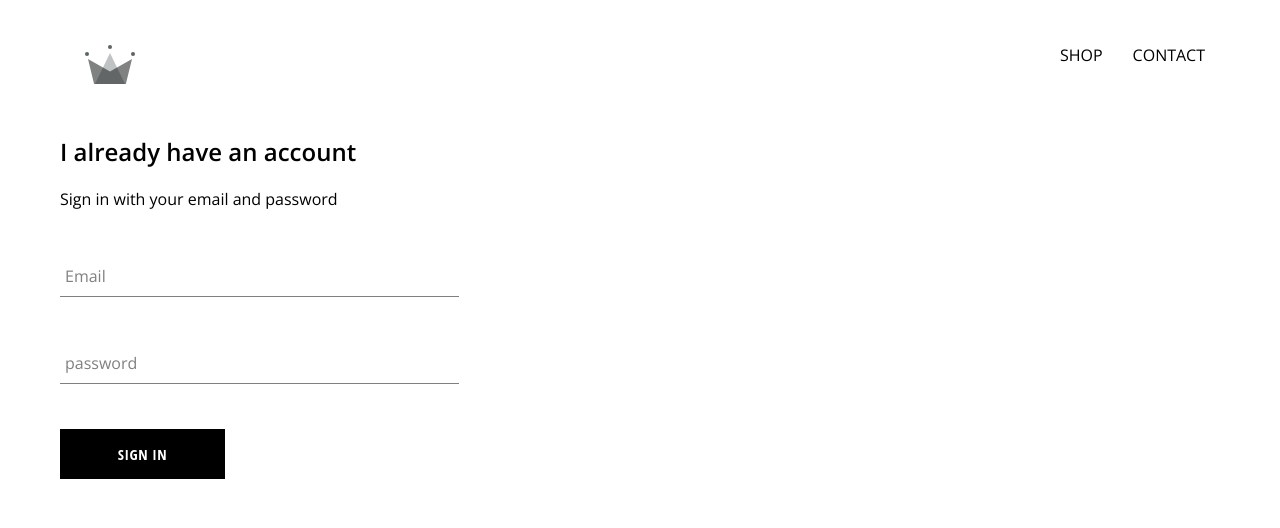
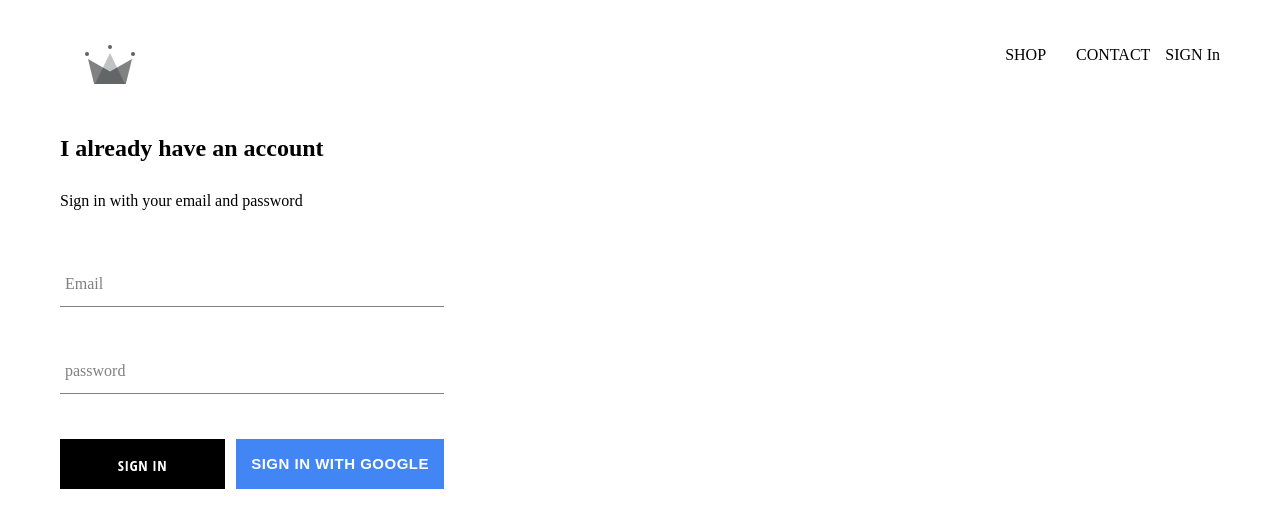
Before and after one commit to moamen2020/crow-clothing, a React (Create React App) app: page /signin in a window 1280 px wide. Shown: the top 528 px of the page. Built offline with nearby package versions, Linux system fonts and the light colour scheme; no server answers.

Commit message:
install firebase into application, create sign in page with sign in component and sign in with google

```diff
--- a/package.json
+++ b/package.json
@@ -6,6 +6,7 @@
     "@testing-library/jest-dom": "^5.11.9",
     "@testing-library/react": "^11.2.3",
     "@testing-library/user-event": "^12.6.2",
+    "firebase": "^8.2.4",
     "node-sass": "^4.14.1",
     "react": "^17.0.1",
     "react-dom": "^17.0.1",
--- a/src/App.css
+++ b/src/App.css
@@ -1,5 +1,5 @@
 body {
-  font-family: "Open Sans", sans-serif;
+  font-family: "Open Sans" Condensed;
   padding: 20px 60px;
 }
 
@@ -7,3 +7,7 @@ a {
   text-decoration: none;
   color: black;
 }
+
+* {
+  box-sizing: border-box;
+}
--- a/src/App.js
+++ b/src/App.js
@@ -1,4 +1,4 @@
-import React from "react";
+import React, { Component } from "react";
 import { Route, Switch } from "react-router-dom";
 
 import "./App.css";
@@ -8,11 +8,36 @@ import Header from "./components/header/header-component";
 import HomePage from "./pages/homepage/homepage-component";
 import ShopPage from "./pages/shop/shop-component";
 import SignInAndSignUpPage from "./pages/sign-in-and-sign-up/sign-in-and-sign-up-component";
+import { auth } from "./firebase/firebase.utils";
 
-function App() {
+class App extends Component {
+  constructor() {
+    super();
+
+    this.state = {
+      currentUser: null,
+    };
+  }
+
+  unsubscrubeFromAuth = null;
+
+  componentDidMount() {
+    this.unsubscrubeFromAuth = auth.onAuthStateChanged((user) => {
+      this.setState({
+        currentUser: user,
+      });
+      console.log(user);
+    });
+  }
+
+  componentWillUnmount() {
+    this.unsubscrubeFromAuth();
+  }
+
+  render() {
     return (
       <div>
-      <Header />
+        <Header currentUser={this.state.currentUser} />
         <Switch>
           <Route exact path="/" component={HomePage} />
           <Route path="/shop" component={ShopPage} />
@@ -21,5 +46,6 @@ function App() {
       </div>
     );
   }
+}
 
 export default App;
--- a/src/components/custom-button/custom-button-styles.scss
+++ b/src/components/custom-button/custom-button-styles.scss
@@ -4,7 +4,7 @@
   height: 50px;
   letter-spacing: 0.5px;
   line-height: 50px;
-  padding: 0 35px 0 35px;
+  padding: 0 10px 0 10px;
   font-size: 15px;
   background-color: black;
   color: white;
@@ -13,6 +13,8 @@
   font-weight: bolder;
   border: none;
   cursor: pointer;
+  margin-right: 3px;
+  border: 1px solid black;
 
   &:hover {
     background-color: white;
--- a/src/components/header/header-component.js
+++ b/src/components/header/header-component.js
@@ -1,11 +1,13 @@
 import React from "react";
 import { Link } from "react-router-dom";
+
+import { auth } from "../../firebase/firebase.utils";
 
 import { ReactComponent as Logo } from "../../assets/crown.svg";
 
 import "./header-styles.scss";
 
-const Header = () => {
+const Header = ({ currentUser }) => {
   return (
     <div className="header">
       <Link className="logo-container" to="/">
@@ -18,6 +20,13 @@ const Header = () => {
         <Link className="option" to="/contact">
           CONTACT
         </Link>
+        {currentUser ? (
+          <div className="option" onClick={() => auth.signOut()}>
+            SIGN OUT
+          </div>
+        ) : (
+          <Link to="/signin">SIGN In</Link>
+        )}
       </div>
     </div>
   );
--- a/src/components/header/header-styles.scss
+++ b/src/components/header/header-styles.scss
@@ -20,6 +20,7 @@
 
     .option {
       padding: 10px 15px;
+      cursor: pointer;
     }
   }
 }
--- a/src/components/sign-in/sign-in-component.js
+++ b/src/components/sign-in/sign-in-component.js
@@ -3,6 +3,8 @@ import "./sign-in-styles.scss";
 
 import FormInput from "../form-input/form-input-component";
 import CustomButton from "../custom-button/custom-button-component";
+
+import { signInWithGoogle } from "../../firebase/firebase.utils";
 
 class SignIn extends Component {
   constructor() {
@@ -30,7 +32,7 @@ class SignIn extends Component {
     return (
       <div className="sign-in">
         <h2>I already have an account</h2>
-        <span>Sign in with your email and password</span>
+        <span className="title">Sign in with your email and password</span>
         <form onSubmit={this.handleSubmit}>
           <FormInput
             name="email"
@@ -48,7 +50,16 @@ class SignIn extends Component {
             handleChange={this.handleChange}
             required
           />
-          <CustomButton type="submit">sign in</CustomButton>
+          <div className="buttons">
+            <CustomButton type="submit">sign in</CustomButton>
+            <button
+              className="button_signin_with_google"
+              type="submit"
+              onClick={signInWithGoogle}
+            >
+              Sign in With Google{" "}
+            </button>
+          </div>
         </form>
       </div>
     );
--- a/src/components/sign-in/sign-in-styles.scss
+++ b/src/components/sign-in/sign-in-styles.scss
@@ -6,4 +6,32 @@
   .title {
     margin: 10px 0px;
   }
+
+  .buttons {
+    display: flex;
+    justify-content: space-between;
+
+    .button_signin_with_google {
+      min-width: 165px;
+      width: auto;
+      height: 50px;
+      letter-spacing: 0.5px;
+      line-height: 50px;
+      padding: 0 15px 0 15px;
+      font-size: 15px;
+      background-color: black;
+      color: white;
+      text-transform: uppercase;
+      font-weight: bolder;
+      border: none;
+      cursor: pointer;
+      border: none;
+      background-color: #4285f4;
+
+      &:hover {
+        background-color: #357a48;
+        border: none;
+      }
+    }
+  }
 }
--- /dev/null
+++ b/src/firebase/firebase.utils.js
@@ -0,0 +1,25 @@
+import firebase from "firebase/app";
+import "firebase/firestore";
+import "firebase/auth";
+
+const config = {
+  apiKey: "AIzaSyBo4CVo-h_oIWhmxnb0vGHw2X1opzee4Ck",
+  authDomain: "crow-clothing-7bc4d.firebaseapp.com",
+  projectId: "crow-clothing-7bc4d",
+  storageBucket: "crow-clothing-7bc4d.appspot.com",
+  messagingSenderId: "820861876995",
+  appId: "1:820861876995:web:e5d621329efd9a7d168736",
+  measurementId: "G-65JBE5C62Y",
+};
+
+firebase.initializeApp(config);
+
+export const auth = firebase.auth();
+export const firestore = firebase.firestore();
+
+const provider = new firebase.auth.GoogleAuthProvider();
+provider.setCustomParameters({ prompt: "select_account" });
+
+export const signInWithGoogle = () => auth.signInWithPopup(provider);
+
+export default firebase;
--- a/src/index.css
+++ b/src/index.css
@@ -1,8 +1,6 @@
 body {
   margin: 0;
-  font-family: "Open Sans", sans-serif;
-  -webkit-font-smoothing: antialiased;
-  -moz-osx-font-smoothing: grayscale;
+  font-family: "Open Sans" Condensed;
 }
 
 code {
```
Also changed, not shown: 2 other files (tests, documents, lock files or other folders). Lines whose indentation alone changed are shown as unchanged.
